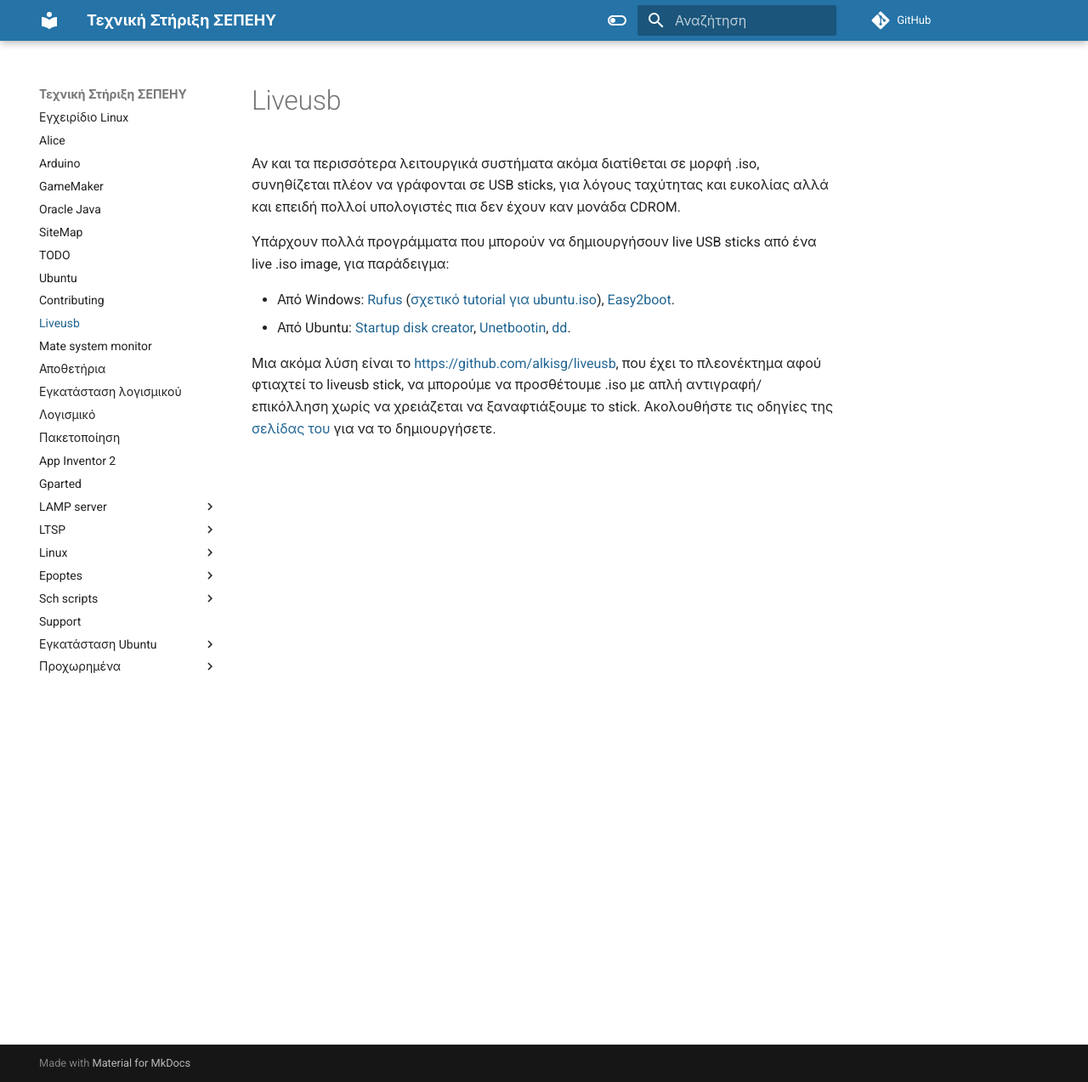
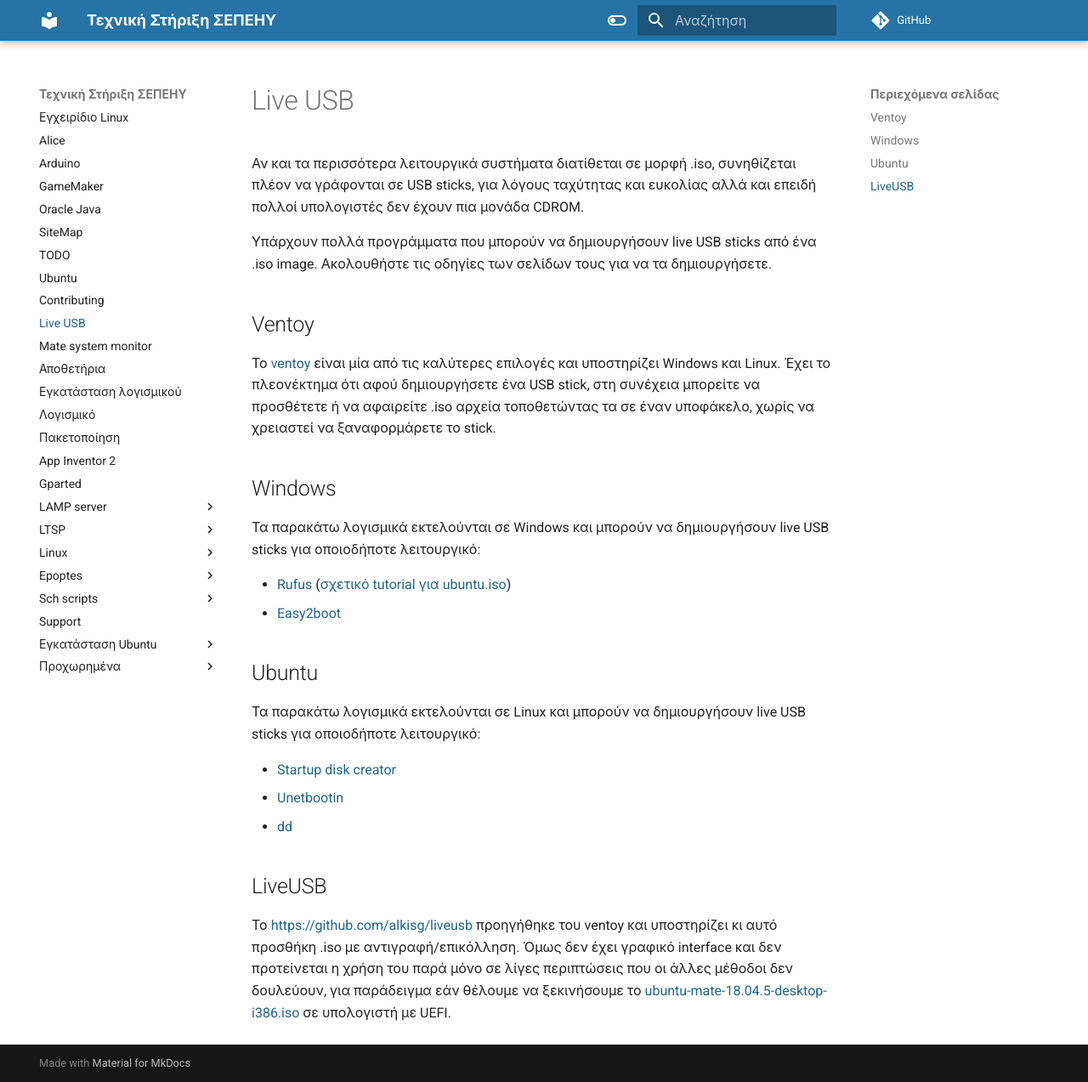
Before and after one commit to siahos/el.ltsp.org, an MkDocs documentation site: the page built from docs/liveusb.md, in a window 1280 px wide and 1273 px high. Shown: the whole window at 85% size. Built offline with MkDocs 1.6.1 and Material for MkDocs 9.7.7, drawn with Linux system fonts in a browser that asks for light colours; comment, search, counter and statistics services are not loaded.

Commit message:
Update liveusb.md

```diff
--- a/docs/liveusb.md
+++ b/docs/liveusb.md
@@ -1,21 +1,45 @@
-Αν και τα περισσότερα λειτουργικά συστήματα ακόμα διατίθεται σε μορφή
-.iso, συνηθίζεται πλέον να γράφονται σε USB sticks, για λόγους ταχύτητας
-και ευκολίας αλλά και επειδή πολλοί υπολογιστές πια δεν έχουν καν μονάδα
-CDROM.
+# Live USB
+
+Αν και τα περισσότερα λειτουργικά συστήματα διατίθεται σε μορφή .iso,
+συνηθίζεται πλέον να γράφονται σε USB sticks, για λόγους ταχύτητας και ευκολίας
+αλλά και επειδή πολλοί υπολογιστές δεν έχουν πια μονάδα CDROM.
 
 Υπάρχουν πολλά προγράμματα που μπορούν να δημιουργήσουν live USB sticks
-από ένα live .iso image, για παράδειγμα:
+από ένα .iso image. Ακολουθήστε τις οδηγίες των σελίδων τους για να τα
+δημιουργήσετε.
 
-  - Από Windows: [Rufus](https://rufus.ie/) ([σχετικό tutorial για
-    ubuntu.iso](https://ubuntu.com/tutorials/tutorial-create-a-usb-stick-on-windows)),
-    [Easy2boot](https://www.easy2boot.com/).
-  - Από Ubuntu: [Startup disk
-    creator](https://ubuntu.com/tutorials/tutorial-create-a-usb-stick-on-ubuntu),
-    [Unetbootin](https://fossbytes.com/create-bootable-usb-media-from-iso-ubuntu/),
-    [dd](https://fossbytes.com/create-bootable-usb-media-from-iso-ubuntu/).
+## Ventoy
 
-Μια ακόμα λύση είναι το <https://github.com/alkisg/liveusb>, που έχει το
-πλεονέκτημα αφού φτιαχτεί το liveusb stick, να μπορούμε να προσθέτουμε
-.iso με απλή αντιγραφή/επικόλληση χωρίς να χρειάζεται να ξαναφτιάξουμε
-το stick. Ακολουθήστε τις οδηγίες της [σελίδας
-του](https://github.com/alkisg/liveusb) για να το δημιουργήσετε.
+Το [ventoy](https://ventoy.net) είναι μία από τις καλύτερες επιλογές και
+υποστηρίζει Windows και Linux. Έχει το πλεονέκτημα ότι αφού δημιουργήσετε ένα
+USB stick, στη συνέχεια μπορείτε να προσθέτετε ή να αφαιρείτε .iso αρχεία
+τοποθετώντας τα σε έναν υποφάκελο, χωρίς να χρειαστεί να ξαναφορμάρετε το
+stick.
+
+## Windows
+
+Τα παρακάτω λογισμικά εκτελούνται σε Windows και μπορούν να δημιουργήσουν
+live USB sticks για οποιοδήποτε λειτουργικό:
+
+- [Rufus](https://rufus.ie/) ([σχετικό tutorial για
+  ubuntu.iso](https://ubuntu.com/tutorials/tutorial-create-a-usb-stick-on-windows))
+- [Easy2boot](https://www.easy2boot.com/)
+
+## Ubuntu
+
+Τα παρακάτω λογισμικά εκτελούνται σε Linux και μπορούν να δημιουργήσουν live
+USB sticks για οποιοδήποτε λειτουργικό:
+
+- [Startup disk
+  creator](https://ubuntu.com/tutorials/tutorial-create-a-usb-stick-on-ubuntu)
+- [Unetbootin](https://fossbytes.com/create-bootable-usb-media-from-iso-ubuntu/)
+-  [dd](https://fossbytes.com/create-bootable-usb-media-from-iso-ubuntu/)
+
+## LiveUSB
+
+Το <https://github.com/alkisg/liveusb> προηγήθηκε του ventoy και υποστηρίζει κι
+αυτό προσθήκη .iso με αντιγραφή/επικόλληση. Όμως δεν έχει γραφικό interface και
+δεν προτείνεται η χρήση του παρά μόνο σε λίγες περιπτώσεις που οι άλλες μέθοδοι
+δεν δουλεύουν, για παράδειγμα εάν θέλουμε να ξεκινήσουμε το
+[ubuntu-mate-18.04.5-desktop-i386.iso](https://cdimage.ubuntu.com/ubuntu-mate/releases/18.04/release/ubuntu-mate-18.04.5-desktop-i386.iso)
+σε υπολογιστή με UEFI.
```
